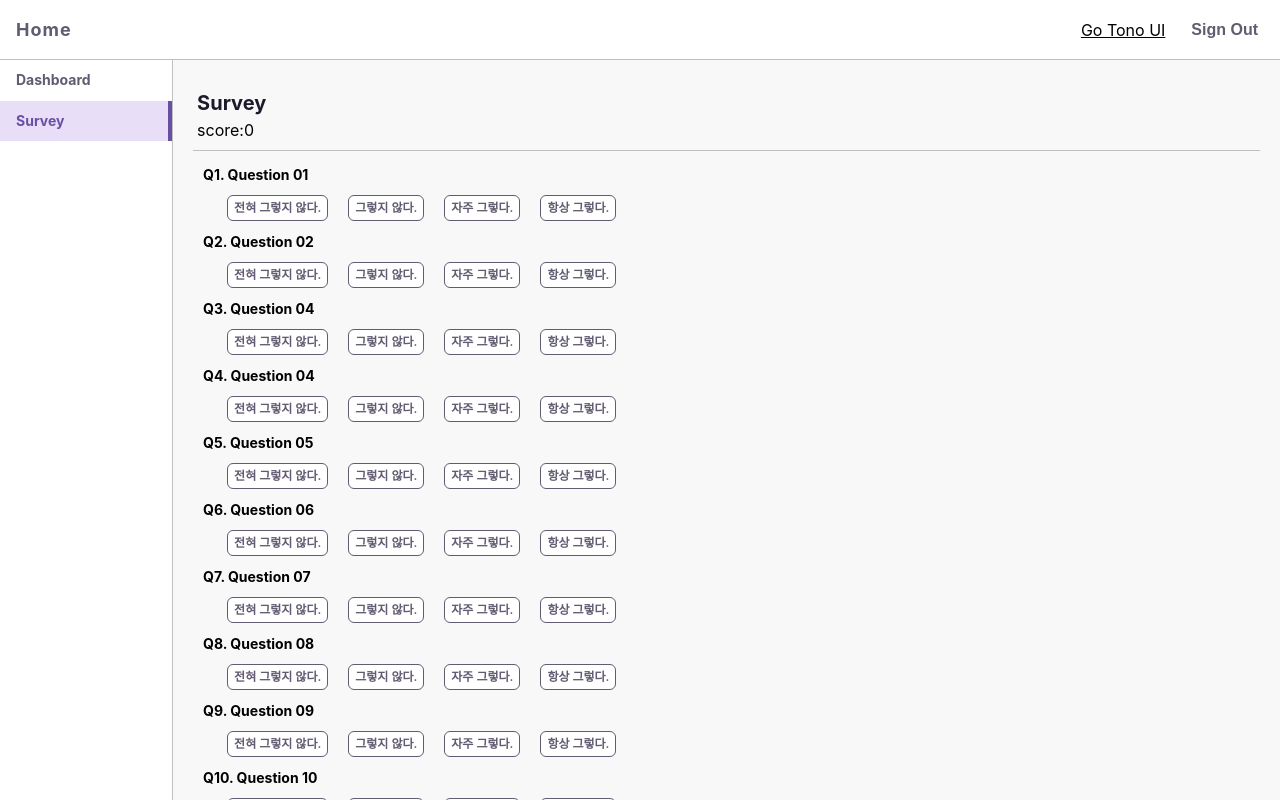
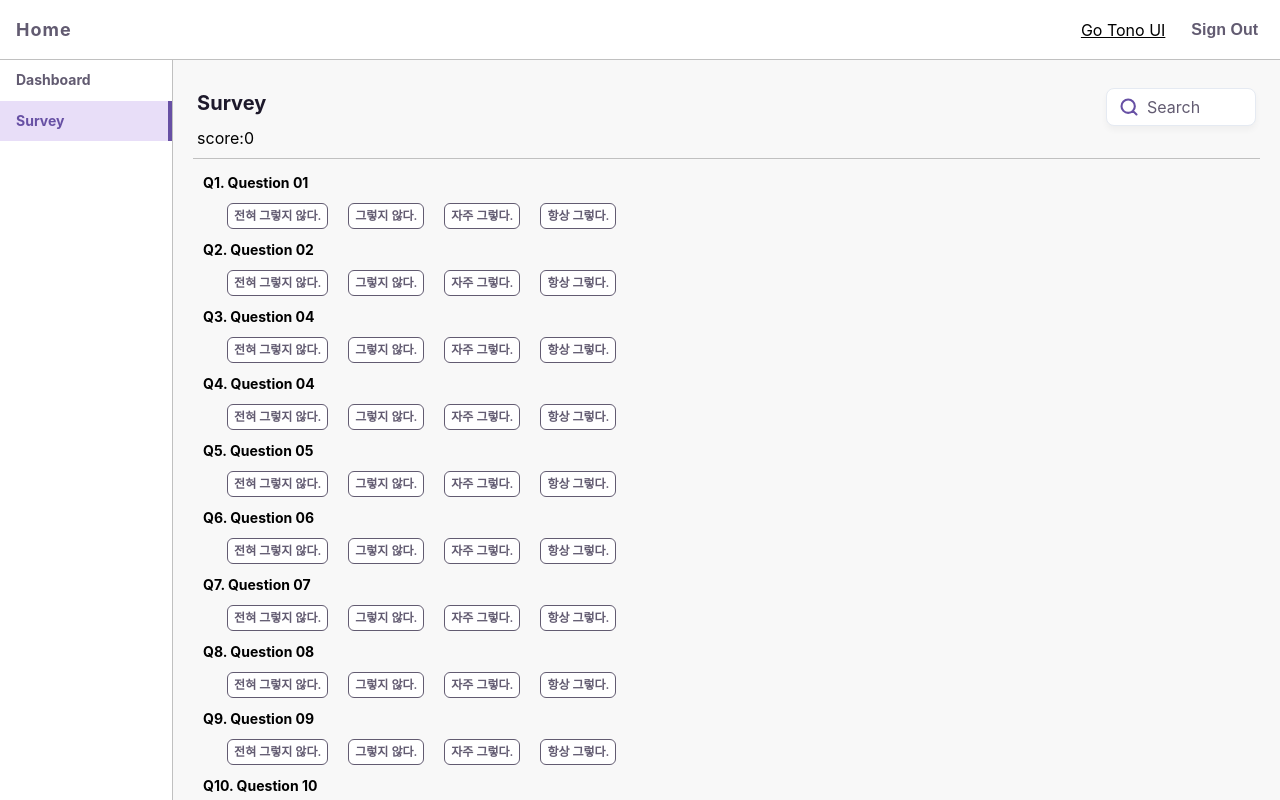
Before and after one commit to jmeno1011/tono-ui, a React (Create React App) app: page /p-dashboard/p-survey in a window 1280 px wide. Shown: the top 800 px of the page. Built offline with nearby package versions, Linux system fonts and the light colour scheme; no server answers; a small style sheet from the web is missing; what chartjs-plugin-datalabels would draw is missing.

Commit message:
add search in survey

```diff
--- a/src/pages/dashboard1/Survey/PSurvey.module.css
+++ b/src/pages/dashboard1/Survey/PSurvey.module.css
@@ -11,8 +11,11 @@
   position: sticky;
   top: 0;
   background-color: var(--p-container-background);
+  display: flex;
+  flex-direction: column;
 }
 
-/* .page{
-  padding-top: 60px;
-} */
+.hHeader{
+  display: flex;
+  justify-content: space-between;
+}
--- a/src/pages/dashboard1/Survey/PSurvey.tsx
+++ b/src/pages/dashboard1/Survey/PSurvey.tsx
@@ -1,11 +1,20 @@
-import React, { useState } from 'react'
+import React, { useEffect, useState } from 'react'
 import styles from "./PSurvey.module.css"
-import { Title } from 'components/PDashboard/common'
+import { ModalPortal, SearchModal, Title } from 'components/PDashboard/common'
 import SurveyList from 'components/PDashboard/Dashboard/SurveyList/SurveyList'
-import { IScore } from 'types/pType';
+import { IScore, ModalState } from 'types/pType';
+import { SearchBar } from 'components/PDashboard/Dashboard';
+import { useDispatch, useSelector } from 'react-redux';
+import { RootState } from 'store';
+import { userAction } from 'redux/features/pDashboard';
 
 export default function PSurvey() {
+  const dispatch = useDispatch();
+  const { user } = useSelector((state: RootState) => state.pDash);
   const [survey, setSurevey] = useState<IScore>({});
+  const [openModal, setOpenModal] = useState<ModalState>({
+    showSearchbar: false,
+  });
 
   const onChangeSurvey = (id: string, score: number) => {
     setSurevey((prev) => ({
@@ -14,25 +23,56 @@ export default function PSurvey() {
         score: score
       }
     }));
-  }
+  };
+
+  const onOpenModal = (type: string) => {
+    if (type === "search") {
+      setOpenModal({
+        ...openModal,
+        showSearchbar: true,
+      });
+    }
+  };
+
+  const onCloseModal = () => {
+    setOpenModal({
+      showSearchbar: false,
+    });
+  };
+
+  console.log(user);
+  useEffect(()=>{
+    dispatch(userAction({}))
+  },[])
 
   return (
     <div className={styles.container}>
       <header className={styles.header}>
-        <Title>Survey</Title>
+        <div className={styles.hHeader}>
+          <Title>Survey</Title>
+          <SearchBar onOpenModal={onOpenModal} />
+        </div>
         <div>score:{SumScroe(survey)}</div>
       </header>
       <div className={styles.page}>
         <SurveyList onChangeSurvey={onChangeSurvey} survey={survey} />
       </div>
+      <ModalPortal>
+        {openModal.showSearchbar ?  (
+          <SearchModal
+            onCloseModal={onCloseModal}
+            setOpenModal={setOpenModal}
+          />
+        ) : null}
+      </ModalPortal>
     </div>
   )
 }
 
-function SumScroe(survey: IScore){
+function SumScroe(survey: IScore) {
   const arr = Object.values(survey);
   let total = 0;
-  for(const index in arr){
+  for (const index in arr) {
     total += arr[index].score
   }
   return total;
--- a/src/types/pType.ts
+++ b/src/types/pType.ts
@@ -54,8 +54,8 @@ export interface Figures {
 }
 
 export interface ModalState {
-  showCalendar: boolean;
-  showSearchbar: boolean;
+  showCalendar?: boolean;
+  showSearchbar?: boolean;
 }
 
 export interface IScoreList {
```
